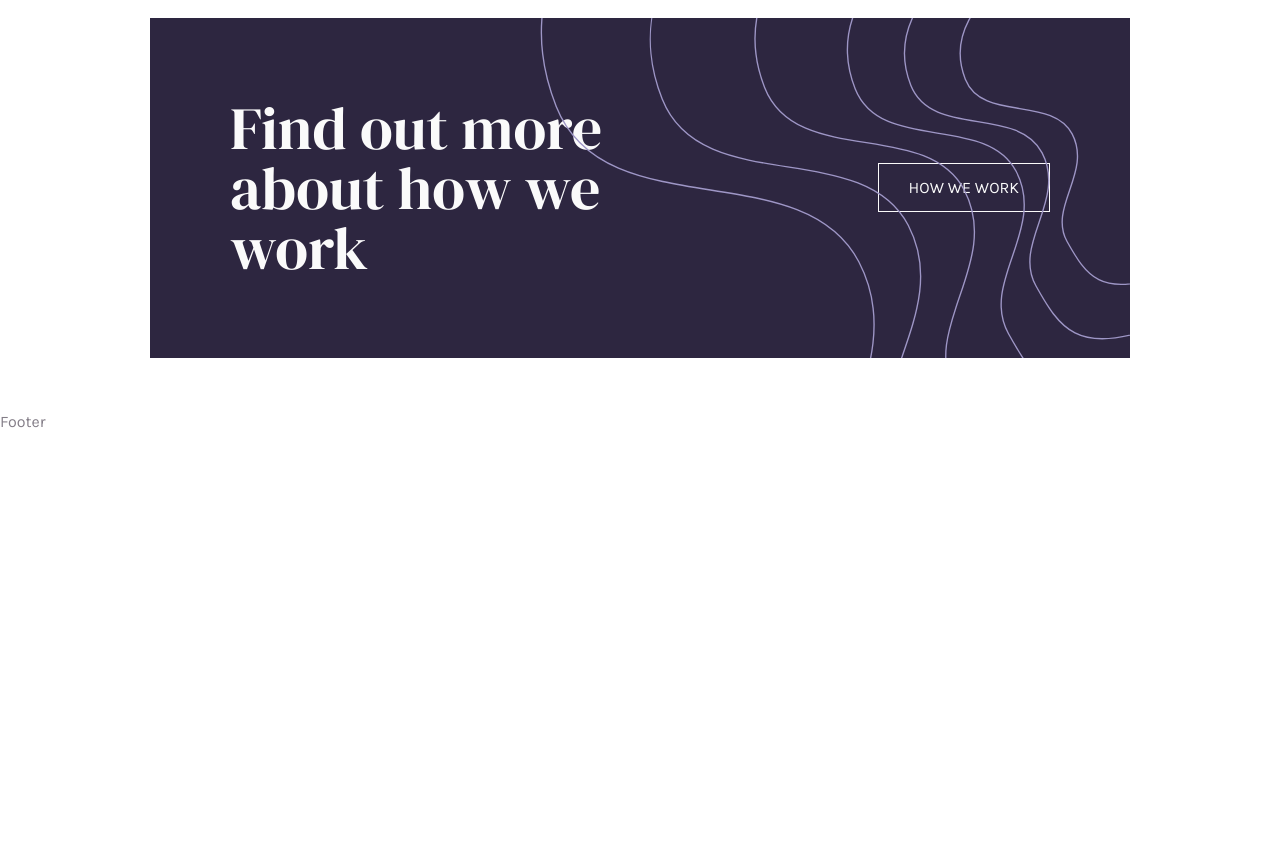
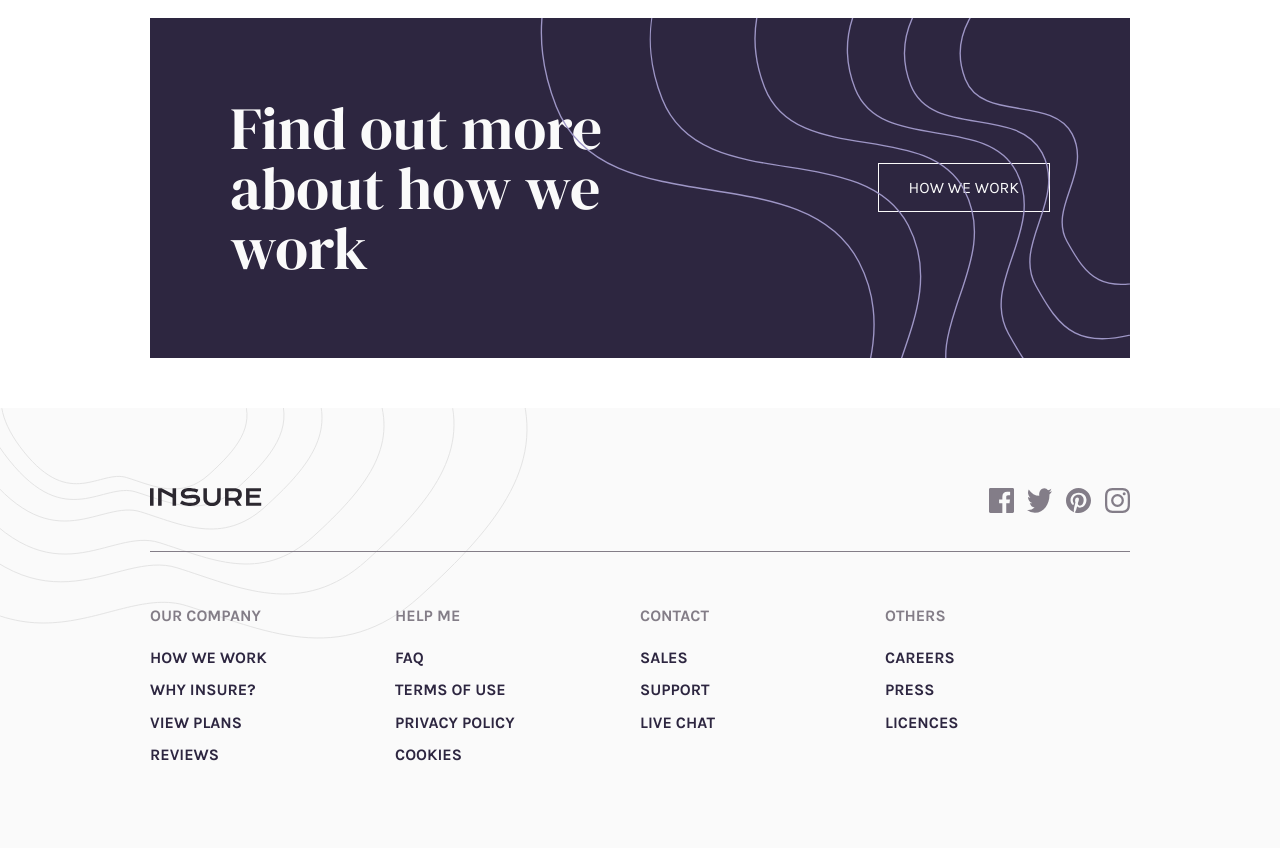
Before and after one commit to AxlRicci/Insure-LandingPage, a website: page index.html in a window 1280 px wide. Shown: the part 1471-2319 px from the top of the page. Before the commit the page ends 1906 px from the top, so only its background shows below. Drawn offline with Linux system fonts and the light colour scheme.

Commit message:
created footer

```diff
--- a/index.html
+++ b/index.html
@@ -71,7 +71,50 @@
       </section>
   </main>
   <footer class="footer">
-    Footer
+    <img src="images/bg-pattern-footer-desktop.svg" alt="footer background pattern" class="footer__bg-image">
+    <img src="images/logo.svg" alt="Insure logo" class="footer__logo">
+    <div class="footer__social-list">
+      <img src="images/icon-facebook.svg" alt="facebook icon" class="footer__social-icon">
+      <img src="images/icon-twitter.svg" alt="twitter icon" class="footer__social-icon">
+      <img src="images/icon-pinterest.svg" alt="pintrest icon" class="footer__social-icon">
+      <img src="images/icon-instagram.svg" alt="instagram icon" class="footer__social-icon">
+    </div>
+    <div class="footer__nav">
+      <div class="footer__company">
+        <h4 class="footer__nav-title">our company</h4>
+        <ul class="footer__list">
+          <li class="footer__item"><a href="#" class="footer__link">How we work</a></li>
+          <li class="footer__item"><a href="#" class="footer__link">why insure?</a></li>
+          <li class="footer__item"><a href="#" class="footer__link">view plans</a></li>
+          <li class="footer__item"><a href="#" class="footer__link">reviews</a></li>
+        </ul>
+      </div>
+      <div class="footer__company">
+        <h4 class="footer__nav-title">help me</h4>
+        <ul class="footer__list">
+          <li class="footer__item"><a href="#" class="footer__link">FAQ</a></li>
+          <li class="footer__item"><a href="#" class="footer__link">terms of use</a></li>
+          <li class="footer__item"><a href="#" class="footer__link">privacy policy</a></li>
+          <li class="footer__item"><a href="#" class="footer__link">cookies</a></li>
+        </ul>
+      </div>
+      <div class="footer__company">
+        <h4 class="footer__nav-title">contact</h4>
+        <ul class="footer__list">
+          <li class="footer__item"><a href="#" class="footer__link">sales</a></li>
+          <li class="footer__item"><a href="#" class="footer__link">support</a></li>
+          <li class="footer__item"><a href="#" class="footer__link">live chat</a></li>
+        </ul>
+      </div>
+      <div class="footer__company">
+        <h4 class="footer__nav-title">others</h4>
+        <ul class="footer__list">
+          <li class="footer__item"><a href="#" class="footer__link">careers</a></li>
+          <li class="footer__item"><a href="#" class="footer__link">press</a></li>
+          <li class="footer__item"><a href="#" class="footer__link">licences</a></li>
+        </ul>
+      </div>
+    </div>
   </footer>
 </body>
 </html>
--- a/sass/layout/_footer.scss
+++ b/sass/layout/_footer.scss
@@ -1,3 +1,72 @@
 .footer {
-    grid-column: full-start / full-end;
+    background-color: $color-light-grey;
+    padding: 8rem 15rem;
+    display: grid;
+    grid-template-columns: 1fr 1fr;
+    grid-row-gap: 3rem;
+    position: relative;
+
+    &__bg-image {
+        position: absolute;
+        top: 0;
+        left: 0;
+        z-index: 0;
+    }
+
+    &__logo {
+        z-index: 1;
+    }
+
+    &__social-list {
+        grid-column: 2/3;
+        justify-self: end;
+        z-index: 1;
+    }
+
+    &__social-icon {
+        width: 2.5rem;
+        height: 2.5rem;
+
+        &:not(:last-child) {
+            margin-right: 1rem;
+        }
+    }
+
+    &__nav {
+        border-top: 1px solid $color-violet-grey;
+        padding-top: 5rem;
+        grid-column: 1/-1;
+        display: grid;
+        grid-template-columns: repeat(auto-fit, minmax(20rem, 1fr));
+        z-index: 1;
+    }
+
+    &__nav-title {
+        font-size: 1.6rem;
+        font-weight: $font-weight-body-bold;
+        text-transform: uppercase;
+        margin-bottom: 1.5rem;
+    }
+
+    &__list {
+        list-style: none;
+    }
+
+    &__item {
+        &:not(:last-child) {
+            margin-bottom: .5rem;
+        }
+    }
+
+    &__link:link,
+    &__link:visited {
+        text-decoration: none;
+        font-size: $font-size-body;
+        font-weight: $font-weight-body-bold;
+        text-transform: uppercase;
+        color: $color-violet-dark;
+    }
+
+
+
 }
```
Also changed, not shown: css/style.css.
